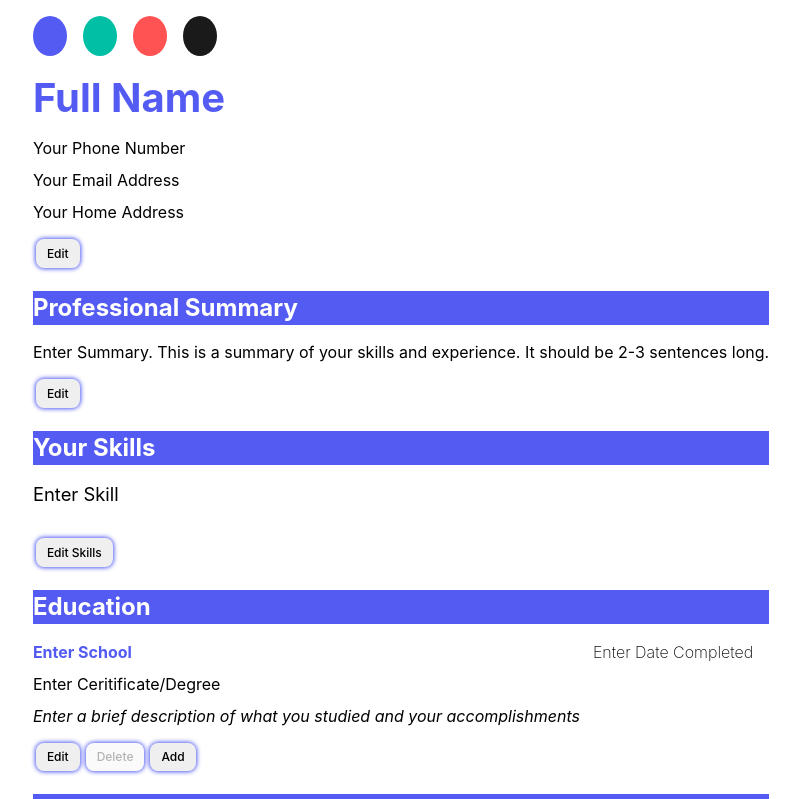
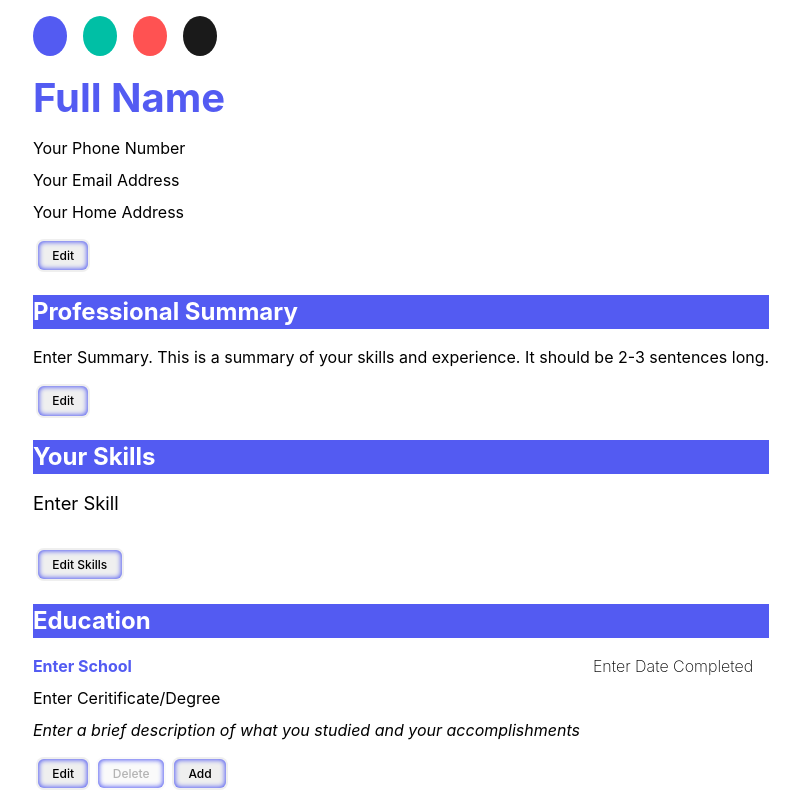
Before and after one commit to GrandeMan/CV-application, a React (Vite) app in the folder cv-app/: page / in a window 1280 px wide. Shown: the top 799 px of the page, without its empty margins (255-1055 px from the left). Built offline with nearby package versions, Linux system fonts and the light colour scheme.

Commit message:
Change print llayout

```diff
--- a/cv-app/src/index.css
+++ b/cv-app/src/index.css
@@ -191,10 +191,12 @@ button:focus-visible {
 
 .edit-btn,
 .delete-btn,
-.add-btn {
+.add-btn,
+.save-btn
+ {
   margin: .25em;
-  padding: .4em .75em;
-  box-shadow: 0 0 4px 1px var(--color-primary);
+  padding: 0.6em 1.2em;
+  box-shadow: inset 0 0 5px 1px var(--color-primary);
 }
 
 ul {
@@ -227,10 +229,6 @@ li {
   button {
     display: none;
   }
-  @page {
-    size: auto;
-    display: none;
-  }
   h2 {
   color: white;
   background-color: var(--color-primary);
@@ -241,4 +239,9 @@ li {
   -webkit-print-color-adjust:exact !important;
   print-color-adjust:exact !important;
   }
+  @page {
+    size: A4;
+    margin: 0 0.5in;
+  }
+
 }
```
